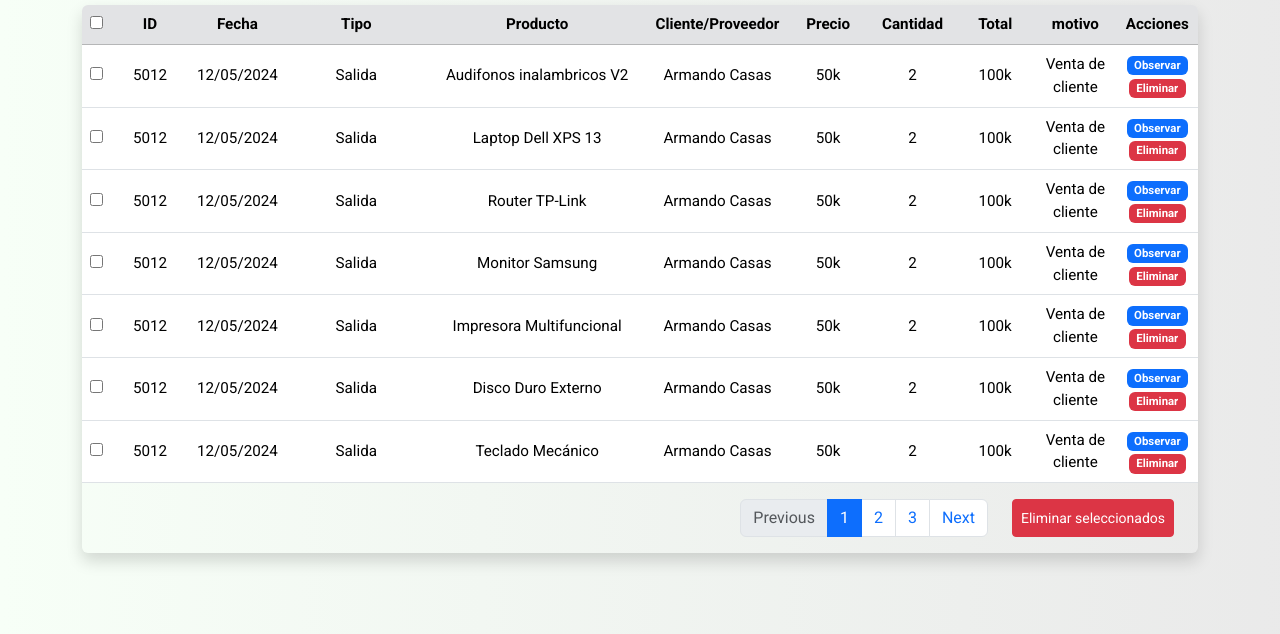
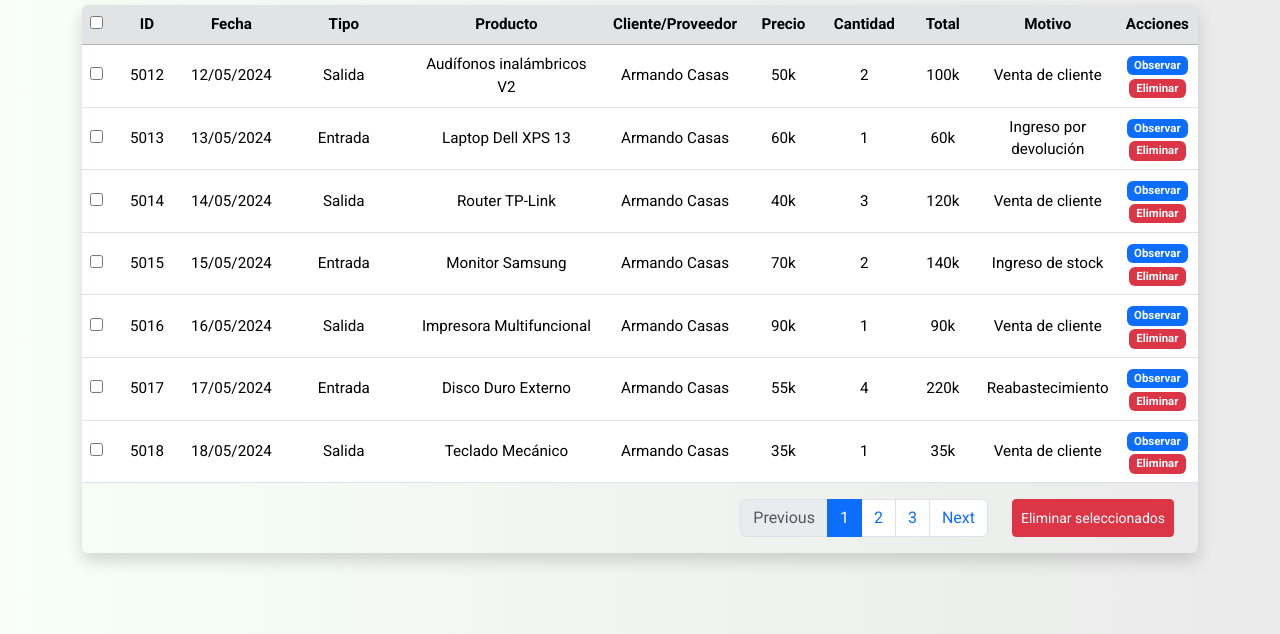
Before and after one commit to JoseDA1/DesarroWeb, a plain HTML site: page pages/record.html in a window 1280 px wide. Shown: the part 166-800 px from the top of the page. Drawn offline with nearby package versions, Linux system fonts and the light colour scheme; a web font is replaced by a local one.

Commit message:
ultimos cambios

```diff
--- a/pages/record.html
+++ b/pages/record.html
@@ -69,7 +69,7 @@
                     <th class="col-1 table-secondary">Precio</th>
                     <th class="col-1 table-secondary">Cantidad</th>
                     <th class="col-1 table-secondary">Total</th>
-                    <th class="col-1 table-secondary">motivo</th>
+                    <th class="col-1 table-secondary">Motivo</th>
                     <th class="col-1 table-secondary">Acciones</th>
                   </tr>
                 </thead>
@@ -79,7 +79,7 @@
                     <td class="col-1">5012</td>
                     <td class="col-1">12/05/2024</td>
                     <td class="col-2">Salida</td>
-                    <td class="col-3">Audifonos inalambricos V2</td>
+                    <td class="col-3">Audífonos inalámbricos V2</td>
                     <td class="col-1">Armando Casas</td>
                     <td class="col-1">50k</td>
                     <td class="col-1">2</td>
@@ -92,14 +92,30 @@
                   </tr>
                   <tr>
                     <td><input type="checkbox" /></td>
-                    <td class="col-1">5012</td>
-                    <td class="col-1">12/05/2024</td>
-                    <td class="col-2">Salida</td>
+                    <td class="col-1">5013</td>
+                    <td class="col-1">13/05/2024</td>
+                    <td class="col-2">Entrada</td>
                     <td class="col-3">Laptop Dell XPS 13</td>
                     <td class="col-1">Armando Casas</td>
-                    <td class="col-1">50k</td>
-                    <td class="col-1">2</td>
-                    <td class="col-1">100k</td>
+                    <td class="col-1">60k</td>
+                    <td class="col-1">1</td>
+                    <td class="col-1">60k</td>
+                    <td class="col-1">Ingreso por devolución</td>
+                    <td>
+                      <span class="badge bg-primary">Observar</span>
+                      <span class="badge bg-danger">Eliminar</span>
+                    </td>
+                  </tr>
+                  <tr>
+                    <td><input type="checkbox" /></td>
+                    <td class="col-1">5014</td>
+                    <td class="col-1">14/05/2024</td>
+                    <td class="col-2">Salida</td>
+                    <td class="col-3">Router TP-Link</td>
+                    <td class="col-1">Armando Casas</td>
+                    <td class="col-1">40k</td>
+                    <td class="col-1">3</td>
+                    <td class="col-1">120k</td>
                     <td class="col-1">Venta de cliente</td>
                     <td>
                       <span class="badge bg-primary">Observar</span>
@@ -108,14 +124,30 @@
                   </tr>
                   <tr>
                     <td><input type="checkbox" /></td>
-                    <td class="col-1">5012</td>
-                    <td class="col-1">12/05/2024</td>
+                    <td class="col-1">5015</td>
+                    <td class="col-1">15/05/2024</td>
+                    <td class="col-2">Entrada</td>
+                    <td class="col-3">Monitor Samsung</td>
+                    <td class="col-1">Armando Casas</td>
+                    <td class="col-1">70k</td>
+                    <td class="col-1">2</td>
+                    <td class="col-1">140k</td>
+                    <td class="col-1">Ingreso de stock</td>
+                    <td>
+                      <span class="badge bg-primary">Observar</span>
+                      <span class="badge bg-danger">Eliminar</span>
+                    </td>
+                  </tr>
+                  <tr>
+                    <td><input type="checkbox" /></td>
+                    <td class="col-1">5016</td>
+                    <td class="col-1">16/05/2024</td>
                     <td class="col-2">Salida</td>
-                    <td class="col-3">Router TP-Link</td>
+                    <td class="col-3">Impresora Multifuncional</td>
                     <td class="col-1">Armando Casas</td>
-                    <td class="col-1">50k</td>
-                    <td class="col-1">2</td>
-                    <td class="col-1">100k</td>
+                    <td class="col-1">90k</td>
+                    <td class="col-1">1</td>
+                    <td class="col-1">90k</td>
                     <td class="col-1">Venta de cliente</td>
                     <td>
                       <span class="badge bg-primary">Observar</span>
@@ -124,15 +156,15 @@
                   </tr>
                   <tr>
                     <td><input type="checkbox" /></td>
-                    <td class="col-1">5012</td>
-                    <td class="col-1">12/05/2024</td>
-                    <td class="col-2">Salida</td>
-                    <td class="col-3">Monitor Samsung</td>
+                    <td class="col-1">5017</td>
+                    <td class="col-1">17/05/2024</td>
+                    <td class="col-2">Entrada</td>
+                    <td class="col-3">Disco Duro Externo</td>
                     <td class="col-1">Armando Casas</td>
-                    <td class="col-1">50k</td>
-                    <td class="col-1">2</td>
-                    <td class="col-1">100k</td>
-                    <td class="col-1">Venta de cliente</td>
+                    <td class="col-1">55k</td>
+                    <td class="col-1">4</td>
+                    <td class="col-1">220k</td>
+                    <td class="col-1">Reabastecimiento</td>
                     <td>
                       <span class="badge bg-primary">Observar</span>
                       <span class="badge bg-danger">Eliminar</span>
@@ -140,53 +172,20 @@
                   </tr>
                   <tr>
                     <td><input type="checkbox" /></td>
-                    <td class="col-1">5012</td>
-                    <td class="col-1">12/05/2024</td>
+                    <td class="col-1">5018</td>
+                    <td class="col-1">18/05/2024</td>
                     <td class="col-2">Salida</td>
-                    <td class="col-3">Impresora Multifuncional</td>
+                    <td class="col-3">Teclado Mecánico</td>
                     <td class="col-1">Armando Casas</td>
-                    <td class="col-1">50k</td>
-                    <td class="col-1">2</td>
-                    <td class="col-1">100k</td>
+                    <td class="col-1">35k</td>
+                    <td class="col-1">1</td>
+                    <td class="col-1">35k</td>
                     <td class="col-1">Venta de cliente</td>
                     <td>
                       <span class="badge bg-primary">Observar</span>
                       <span class="badge bg-danger">Eliminar</span>
                     </td>
                   </tr>
-                  <tr>
-                    <td><input type="checkbox" /></td>
-                    <td class="col-1">5012</td>
-                    <td class="col-1">12/05/2024</td>
-                    <td class="col-2">Salida</td>
-                    <td class="col-3">Disco Duro Externo</td>
-                    <td class="col-1">Armando Casas</td>
-                    <td class="col-1">50k</td>
-                    <td class="col-1">2</td>
-                    <td class="col-1">100k</td>
-                    <td class="col-1">Venta de cliente</td>
-                    <td>
-                      <span class="badge bg-primary">Observar</span>
-                      <span class="badge bg-danger">Eliminar</span>
-                    </td>
-                  </tr>
-                  <tr>
-                    <td><input type="checkbox" /></td>
-                    <td class="col-1">5012</td>
-                    <td class="col-1">12/05/2024</td>
-                    <td class="col-2">Salida</td>
-                    <td class="col-3">Teclado Mecánico</td>
-                    <td class="col-1">Armando Casas</td>
-                    <td class="col-1">50k</td>
-                    <td class="col-1">2</td>
-                    <td class="col-1">100k</td>
-                    <td class="col-1">Venta de cliente</td>
-                    <td>
-                      <span class="badge bg-primary">Observar</span>
-                      <span class="badge bg-danger">Eliminar</span>
-                    </td>
-                  </tr>
-
                 </tbody>
               </table>
 
```
Also changed, not shown: index.html (+0 -4 lines), pages/inventary.html (+8 -8 lines).
